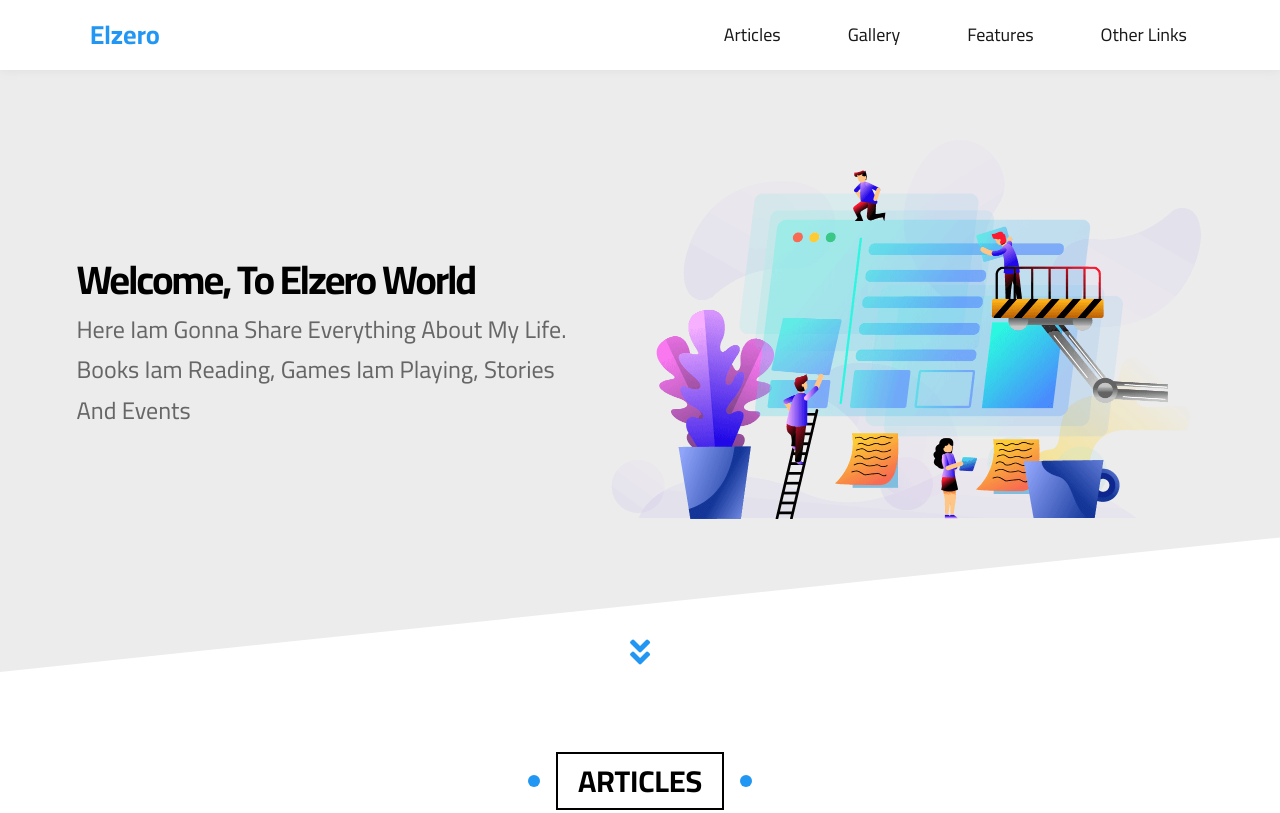
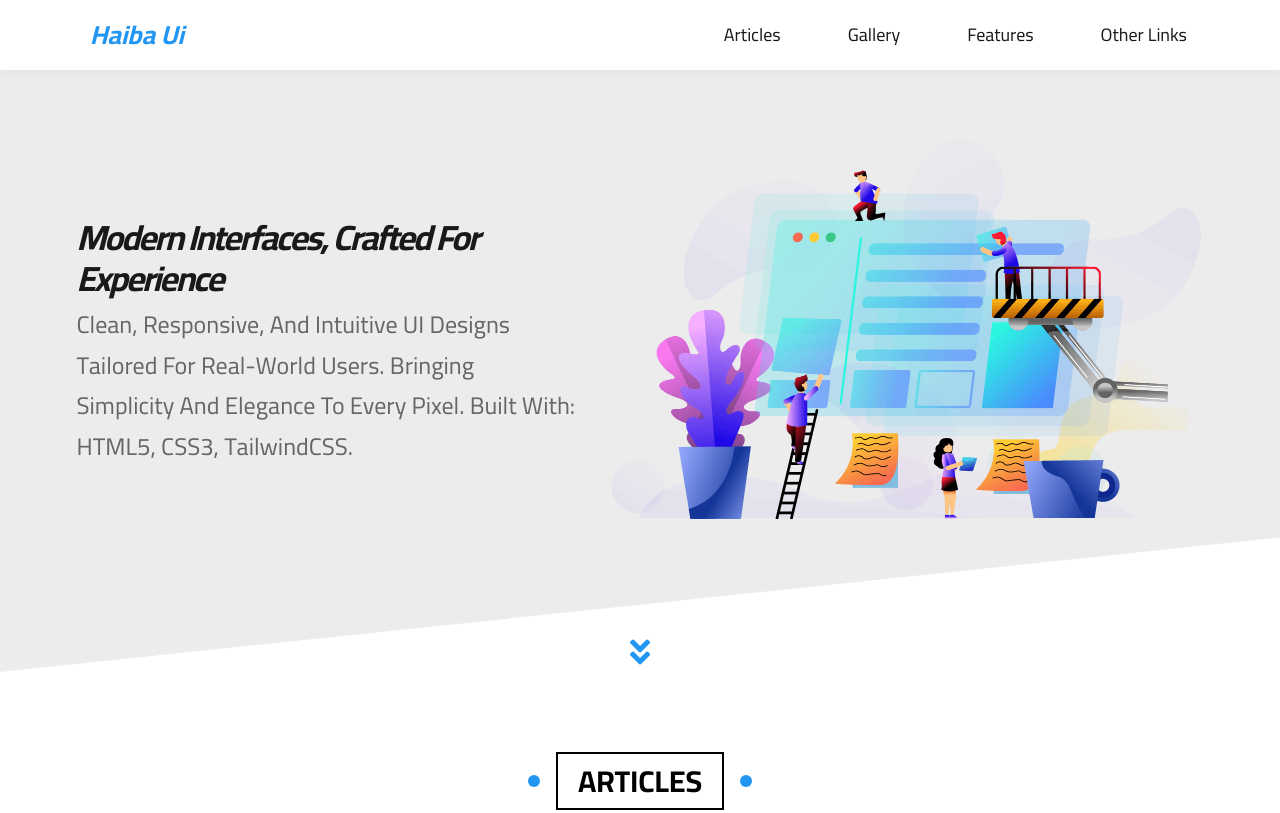
Before and after one commit to Mohamed3Eid/Elzero, a plain HTML site: page pages/index.html in a window 1280 px wide. Shown: the top 813 px of the page. Drawn offline with Linux system fonts and the light colour scheme.

Commit message:
feat: update logo design and enhance Welcome section.

```diff
--- a/css/master.css
+++ b/css/master.css
@@ -237,6 +237,7 @@ ul {
   font-size: 26px;
   font-weight: bold;
   text-align: center;
+  font-style: italic;
   width: 100%;
 }
 
@@ -468,9 +469,14 @@ ul {
   color: #666;
 }
 
+#welcome .title h1 {
+  font-style: oblique;
+  color: #191919;
+}
+
 @media (min-width: 768px) {
   #welcome .title h1 {
-    font-size: 40px;
+    font-size: 35px;
   }
   #welcome .title p {
     font-size: 24px;
--- a/pages/index.html
+++ b/pages/index.html
@@ -24,7 +24,7 @@
       <div class="container">
         <nav>
           <div class="logo">
-            <a href="https://elzero.org/" target="_blank">elzero</a>
+            <a href="https://elzero.org/" target="_blank">Haiba Ui</a>
           </div>
           <ul class="main-nav">
             <li><a href="#">articles</a></li>
@@ -108,10 +108,11 @@
       <section id="welcome">
         <div class="container">
           <div class="title">
-            <h1>welcome, to elzero world</h1>
+            <h1>Modern Interfaces, Crafted for Experience</h1>
             <p>
-              Here Iam gonna share everything about my life. Books Iam reading,
-              Games Iam Playing, Stories and Events
+              Clean, responsive, and intuitive UI designs tailored for
+              real-world users. Bringing simplicity and elegance to every pixel.
+              Built with: HTML5, CSS3, TailwindCSS.
             </p>
           </div>
           <div class="image">
```
